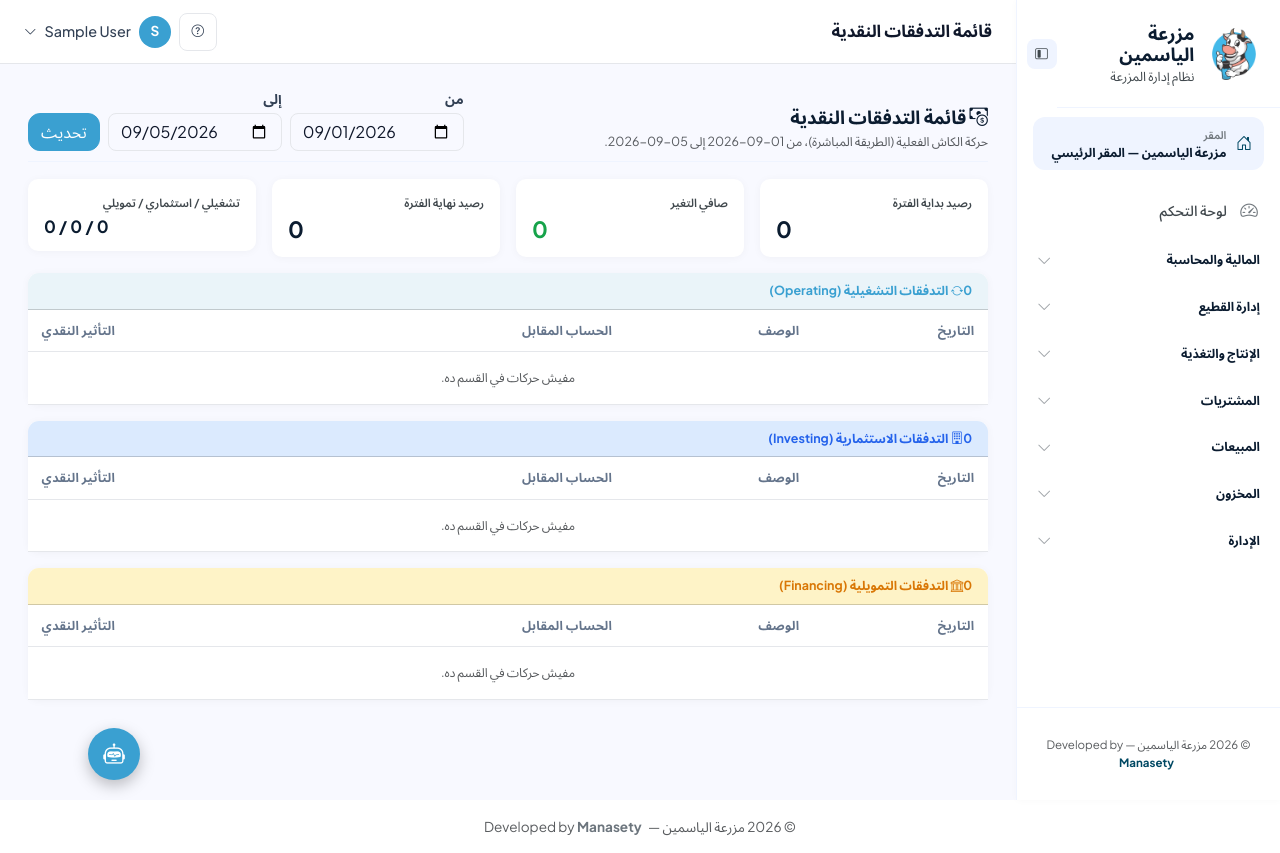
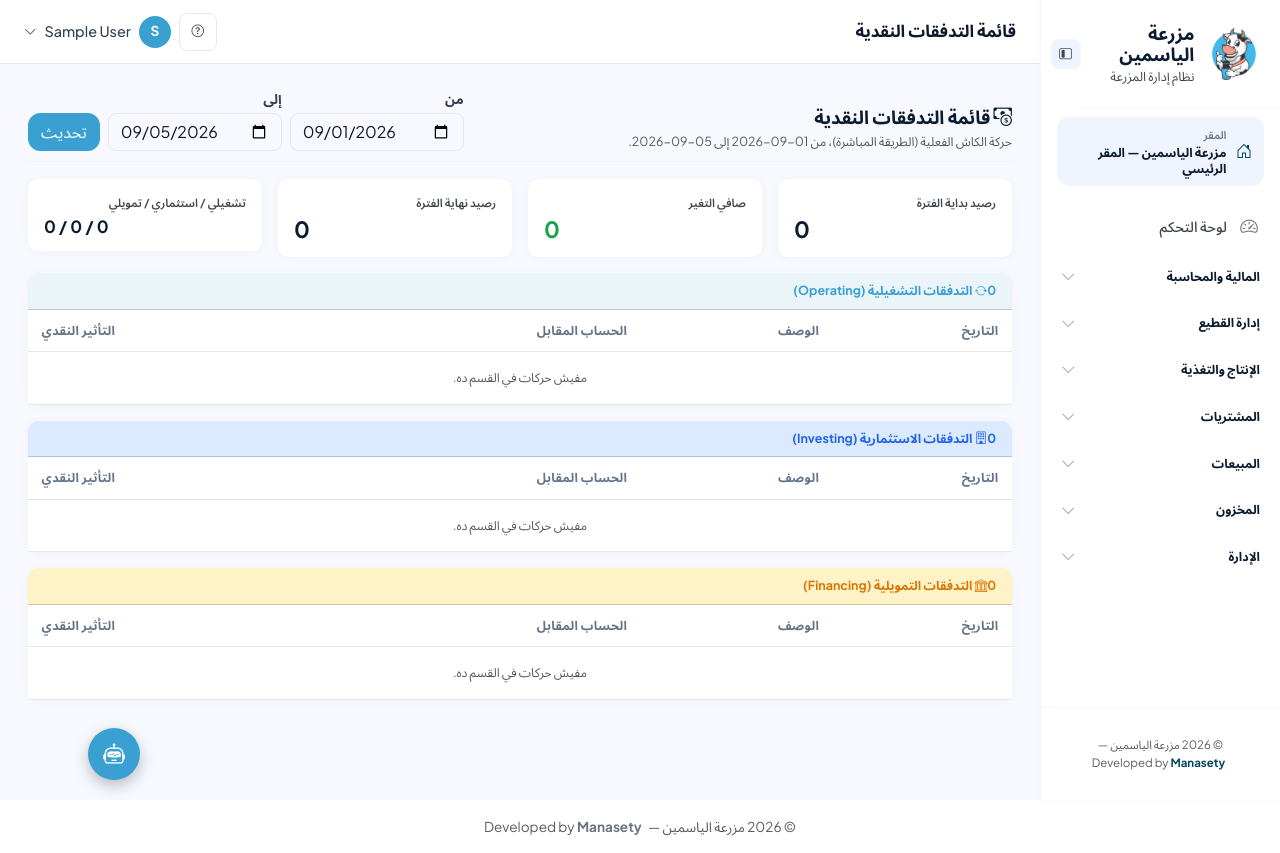
Before and after one commit to Abdelhammid1/elyasmin, a Flask app: page /accounting/cash-flow in a window 1280 px wide. Run offline with Flask 3, Linux system fonts and the light colour scheme; the visitor is signed in with stand-in values (Sample User, id 1); data that the repository does not hold is empty; some libraries are stand-ins or nearby versions.

Commit message:
Update sidebar width from 264px to 240px

```diff
--- a/app/static/css/tokens.css
+++ b/app/static/css/tokens.css
@@ -80,7 +80,7 @@
   --ms-fs-h1:          19px;
 
   /* ---- Shell measurements ---- */
-  --sidebar-w:         264px;
+  --sidebar-w:         240px;
   --topbar-h:          64px;
 
   /* ---- Back-compat aliases — the rest of the app still reads these.
```
